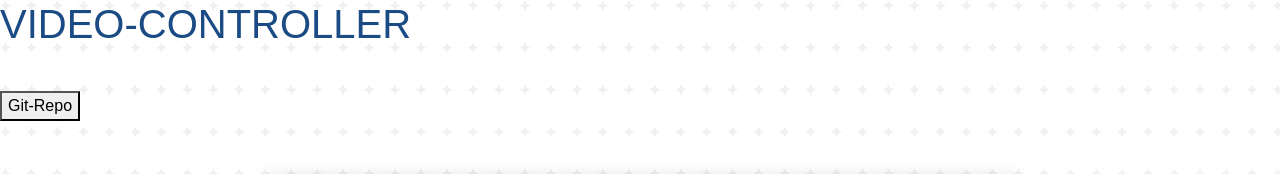
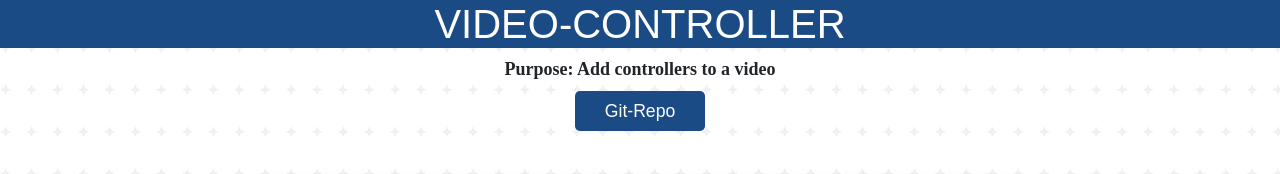
Before and after one commit to Priyanka23-Brs/Video-Controller, a plain HTML site: page index.html in a window 1280 px wide. Shown: the top 174 px of the page. Drawn offline with nearby package versions, Linux system fonts and the light colour scheme.

Commit message:
Update style.css

```diff
--- a/assets/css/style.css
+++ b/assets/css/style.css
@@ -1,9 +1,4 @@
-/*
-Author:    Build Rise Shine with Nyros (BRS)
-Created:   11.05.2022
-Library / Component: Styling page for the app
-(c) Copyright by BRS with Nyros.
-*/
+
 
 :root {
     --primary-color: #1A4B84;
@@ -24,8 +19,24 @@
 }
 
 h1 {
-    color: var(--primary-color);
+    color: #FFFFFF;
+    background-color: var(--primary-color);
+    text-align: center;
 }
+.git{
+    text-align: center;
+}
+.btns {
+    width: 130px;
+    height: 40px;
+    font-size: 1.1em;
+    cursor: pointer;
+    background-color: var(--primary-color);
+    color: #fff;
+    border: none;
+    border-radius: 5px;
+    transition: all .4s;
+   }
 
 p {
     text-align: center;
@@ -126,7 +137,7 @@
 
 header h3 {
     font: normal normal 600 18px/27px Oswald;
-    color: #fff;
+    color: --chathams_blue;
 }
 
 header h4 {
```
